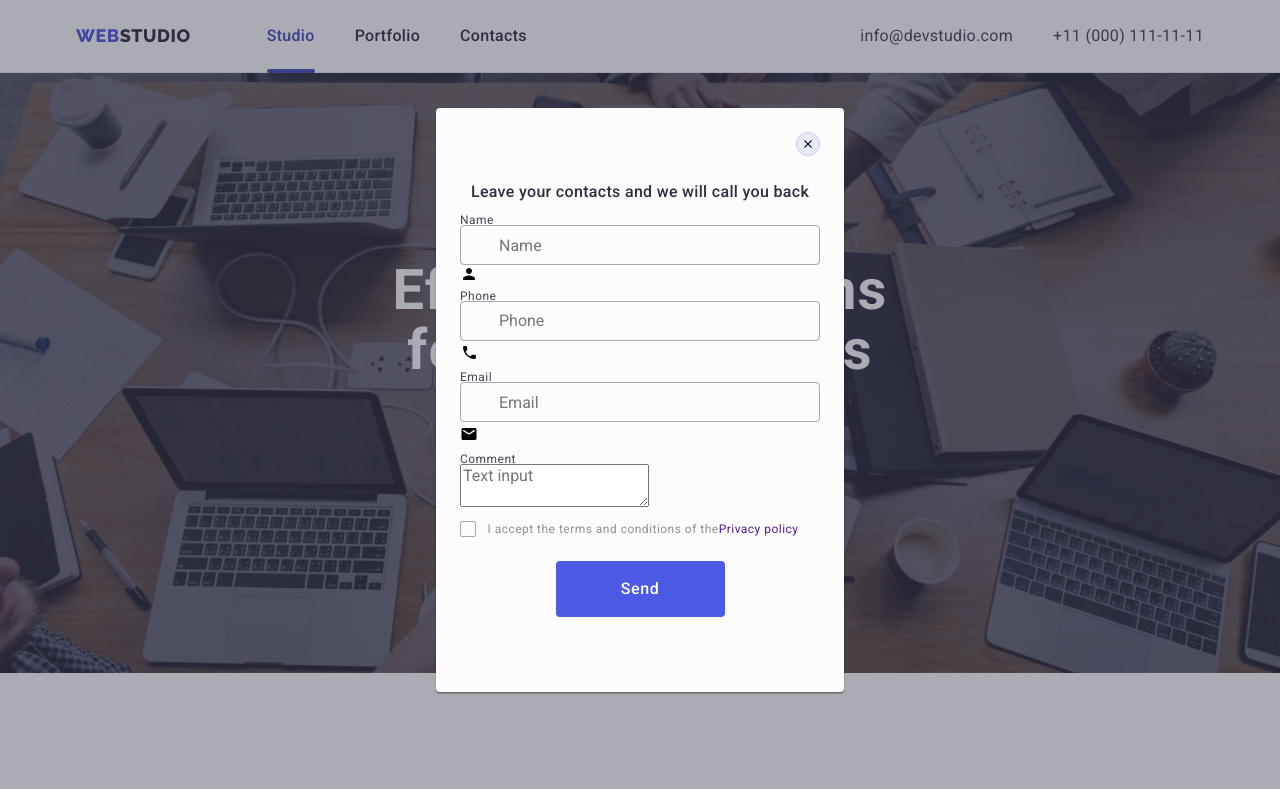
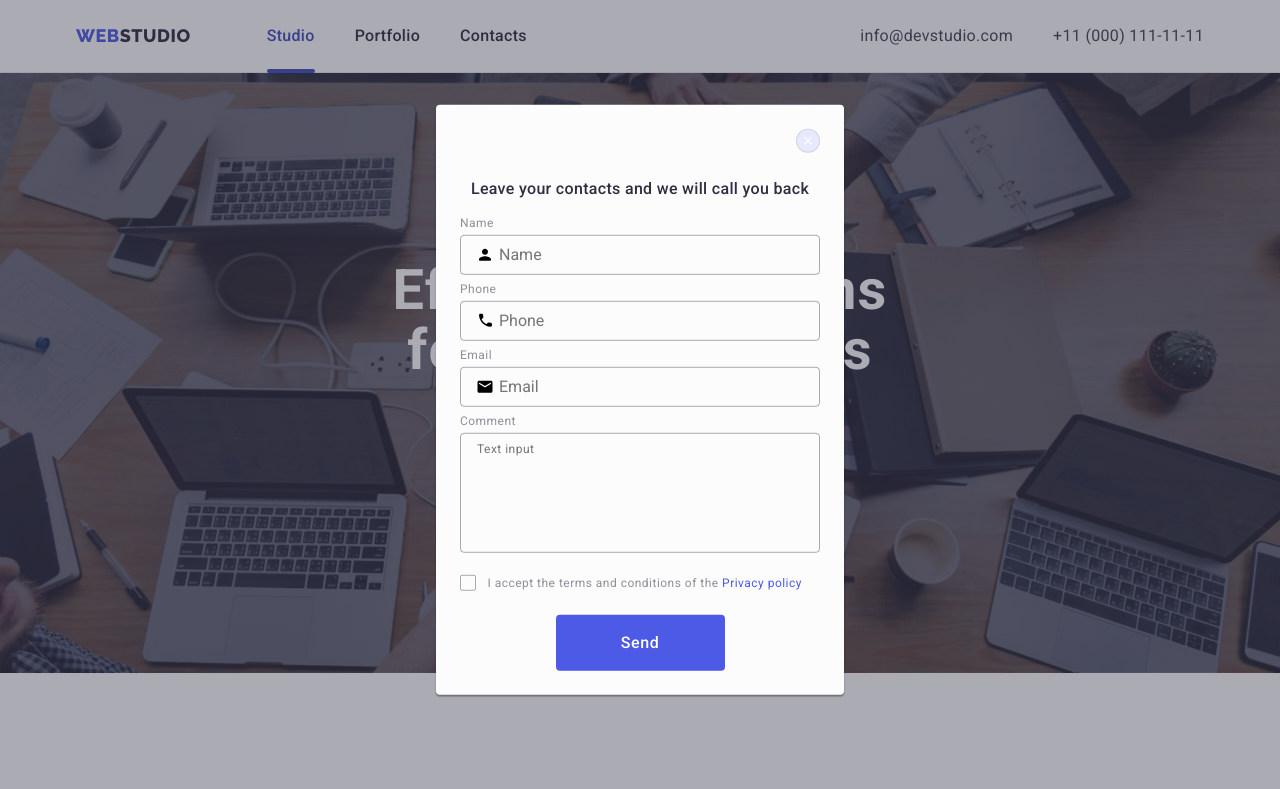
Before and after one commit to Pasha0923/goit-markup-hw-05, a plain HTML site: page index.html in a window 1280 px wide. Shown: the top 789 px of the page. Drawn offline with nearby package versions, Linux system fonts and the light colour scheme.

Commit message:
finish modal

```diff
--- a/css/styles.css
+++ b/css/styles.css
@@ -505,12 +505,23 @@ a {
   justify-content: center;
   align-items: center;
   cursor: pointer;
+  padding: 0;
+  transition: background-color 250ms cubic-bezier(0.4, 0, 0.2, 1),
+    border 250ms cubic-bezier(0.4, 0, 0.2, 1);
 }
 .modal-close:hover {
   background-color: #404bbf;
+  border: none;
 }
 .modal-close:focus {
   background-color: #404bbf;
+  border: none;
+}
+.icon-close {
+  fill: #ffffff;
+}
+.icon-close {
+  transition: fill 250ms cubic-bezier(0.4, 0, 0.2, 1);
 }
 /* END Modal */
 .modal-button {
@@ -527,23 +538,60 @@ a {
   font-family: Roboto;
   font-size: 12px;
   font-weight: 400;
-  line-height: 1.16px;
+  line-height: 1.16;
   letter-spacing: 0.04em;
+  color: #8e8f99;
 }
 .label-inner {
   position: relative;
 }
+.icon-person {
+  transition: fill 250ms cubic-bezier(0.4, 0, 0.2, 1);
+}
+/* .modal-input:hover + .icon-person, */
+.modal-input:focus + .icon-person {
+  fill: #4d5ae5;
+}
 .modal-input {
-  /* border: 1px solid rgba(46, 47, 66, 0.4);
-  color: #4d5ae5; */
   width: 100%;
   height: 40px;
   border: 1px solid rgba(46, 47, 66, 0.4);
   border-radius: 4px;
   background-color: transparent;
+  outline: transparent;
   padding-left: 38px;
+  transition: border-color 250ms cubic-bezier(0.4, 0, 0.2, 1);
+}
+
+.modal-input:focus {
+  border-color: #4d5ae5;
+}
+.icon-person {
+  position: absolute;
+  left: 16px;
+  top: 50%;
+  transform: translateY(-50%);
+  transition: fill 250ms cubic-bezier(0.4, 0, 0.2, 1);
+}
+.modal-textarea {
+  width: 100%;
+  min-height: 120px;
+  resize: none;
+  border: 1px solid rgba(46, 47, 66, 0.4);
+  border-radius: 4px;
+  background-color: transparent;
   outline: transparent;
+  font-size: 12px;
+  font-weight: 400;
+  line-height: 1.17;
+  letter-spacing: 0.04em;
+  color: rgba(46, 47, 66, 0.4);
+  border: 1px solid rgba(46, 47, 66, 0.4);
+  padding: 8px 16px;
   transition: border-color 250ms cubic-bezier(0.4, 0, 0.2, 1);
+}
+.modal-textarea:focus {
+  border-color: #4d5ae5;
 }
 .modal-title {
   color: #2e2f42;
@@ -552,6 +600,9 @@ a {
   font-weight: 500;
   line-height: 1.5;
   letter-spacing: 0.02em;
+  margin-bottom: 16px;
+}
+.modal-text {
   margin-bottom: 16px;
 }
 .modal-checkbox {
@@ -582,3 +633,6 @@ a {
   border: none;
   fill: #f4f4fd;
 }
+.checkbox-privacy {
+  color: #4d5ae5;
+}
--- a/index.html
+++ b/index.html
@@ -412,7 +412,7 @@
         <div class="modal">
             <button class="modal-close" type="button">
                 <svg class="icon-close" width="8" height="8">
-                    <use href="./images/icons.svg#icon-close-white"></use>
+                    <use href="./images/icons.svg#icon-close-black"></use>
                 </svg>
             </button>
             <p class="modal-title">Leave your contacts and we will call you back</p>
@@ -421,27 +421,31 @@
                     <label class="modal-label" for="user-name">Name</label>
                     <div class="label-inner">
                         <input class="modal-input" type="text" name="user-name" id="user-name" placeholder="Name" />
-                        <svg class="icon-person" width="18" height="18">
+                        <svg class="icon-person" width="18" height="24">
                             <use href="./images/icons.svg#icon-person-black"></use>
                         </svg>
                     </div>
                 </div>
                 <div class="modal-field">
                     <label class="modal-label" for="user-tel">Phone</label>
+                    <div class="label-inner">
                         <input class="modal-input" type="tel" name="user-tel" id="user-tel" placeholder="Phone" />
-                    <svg class="icon-phone" width="18" height="24">
+                        <svg class="icon-person" width="18" height="24">
                             <use href="./images/icons.svg#icon-phone-black"></use>
                         </svg>
                     </div>
+                </div>
                 <div class="modal-field">
                     <label class="modal-label" for="user-email">Email</label>
+                    <div class="label-inner">
                         <input class="modal-input" type="email" name="user-email" id="user-email" placeholder="Email" />
-                    <svg class="icon-email" width="18" height="24">
+                        <svg class="icon-person" width="18" height="24">
                             <use href="./images/icons.svg#icon-email-black-18dp"></use>
                         </svg>
                     </div>
+                </div>
 
-                <div class="modal-field">
+                <div class="modal-text">
                     <label class="modal-label" for="user-comment">Comment</label>
                     <textarea class="modal-textarea" id="user-comment" name="user-comment"
                         placeholder="Text input"></textarea>
@@ -456,7 +460,7 @@
                                 <use href="/images/icons.svg#icon-Vector"></use>
                             </svg>
                         </span>
-                        I accept the terms and conditions of the<a class="checkbox-privacy" href="">Privacy policy</a>
+                        I accept the terms and conditions of the <a class="checkbox-privacy" href="">Privacy policy</a>
                     </label>
                 </div>
                 <button class="modal-button hero-button" type="submit">
```
Lines whose indentation alone changed are shown as unchanged.
